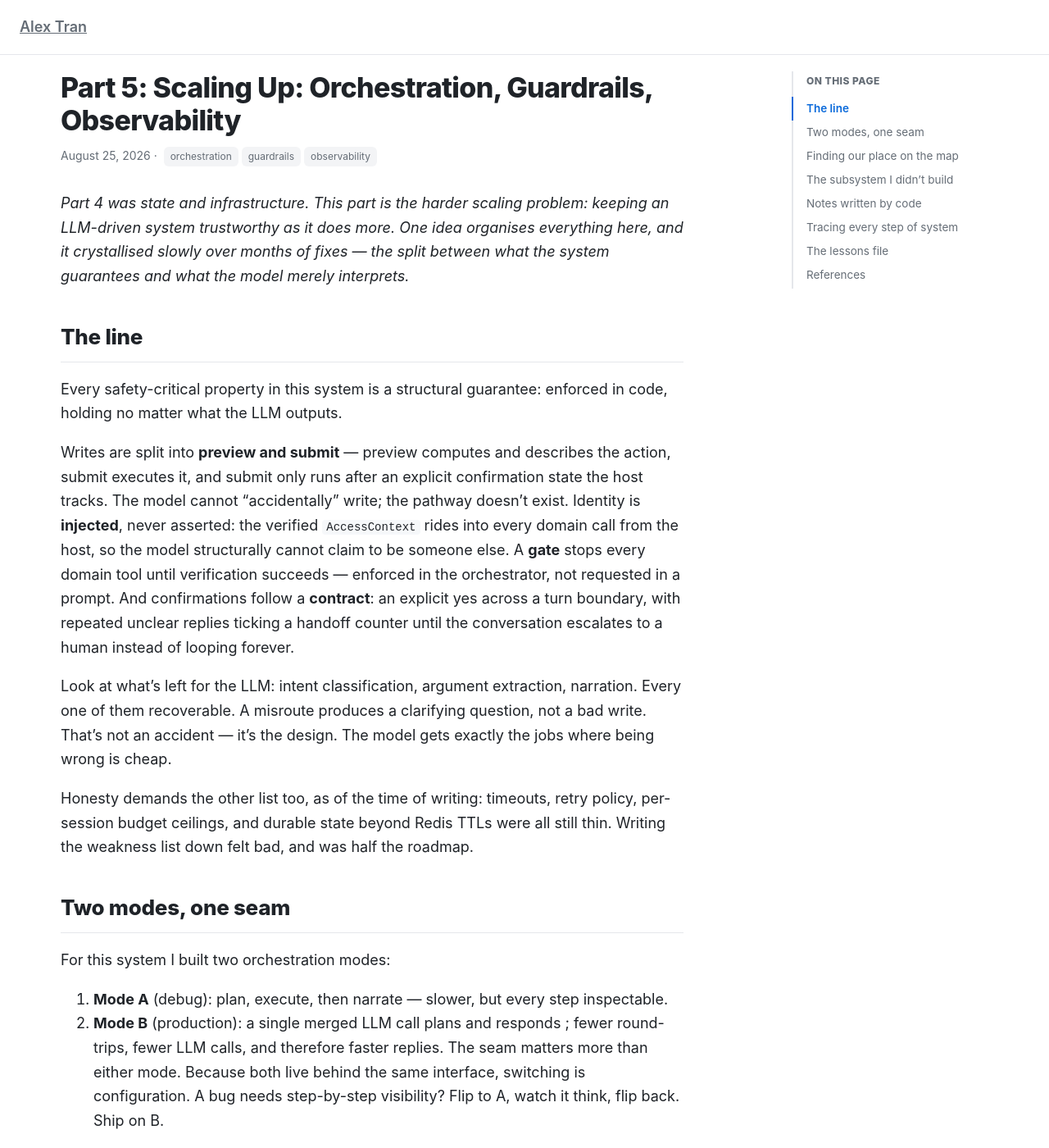
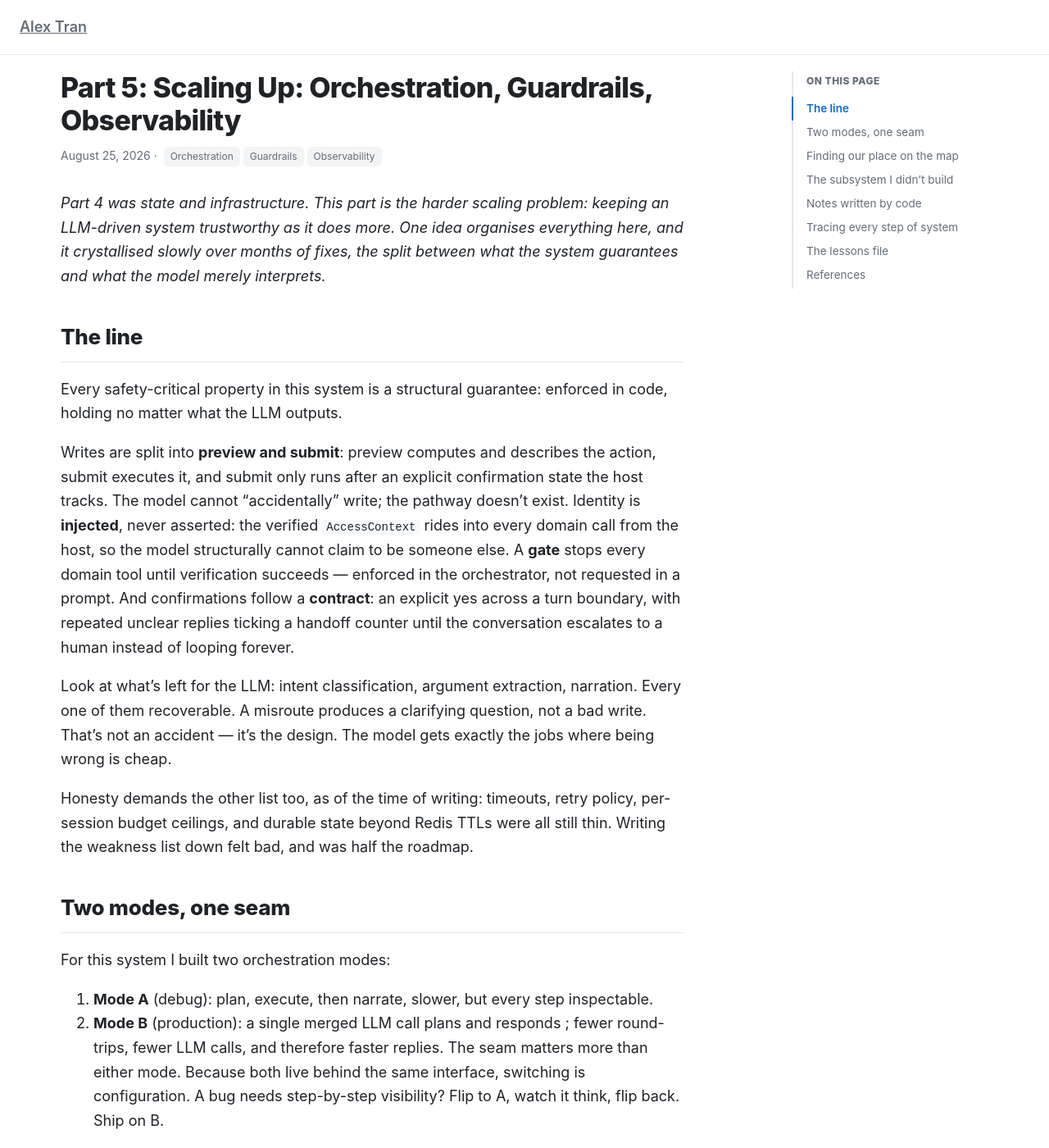
Before and after one commit to tungnhitran/tungnhitran.github.io, a Jekyll site: the page built from _posts/2026-08-25-scaling-orchestration-and-guardrails.md, in a window 1280 px wide and 1400 px high. Shown: the whole window at 82% size. Built offline with Jekyll 4.4.1, drawn with Linux system fonts in a browser that asks for light colours.

```diff
--- a/_posts/2026-08-25-scaling-orchestration-and-guardrails.md
+++ b/_posts/2026-08-25-scaling-orchestration-and-guardrails.md
@@ -3,17 +3,17 @@ layout: post
 title: "Part 5: Scaling Up: Orchestration, Guardrails, Observability"
 date: 2026-08-25 09:00:00 +1000
 series: "Building an Agentic AI Support System for a Healthcare Provider"
-tags: [orchestration, guardrails, observability]
+tags: [Orchestration, Guardrails, Observability]
 ---
 
 
-*Part 4 was state and infrastructure. This part is the harder scaling problem: keeping an LLM-driven system trustworthy as it does more. One idea organises everything here, and it crystallised slowly over months of fixes — the split between what the system guarantees and what the model merely interprets.*
+*Part 4 was state and infrastructure. This part is the harder scaling problem: keeping an LLM-driven system trustworthy as it does more. One idea organises everything here, and it crystallised slowly over months of fixes, the split between what the system guarantees and what the model merely interprets.*
 
 ## The line
 
 Every safety-critical property in this system is a structural guarantee: enforced in code, holding no matter what the LLM outputs.
 
-Writes are split into **preview and submit** — preview computes and describes the action, submit executes it, and submit only runs after an explicit confirmation state the host tracks. The model cannot "accidentally" write; the pathway doesn't exist. Identity is **injected**, never asserted: the verified `AccessContext` rides into every domain call from the host, so the model structurally cannot claim to be someone else. A **gate** stops every domain tool until verification succeeds — enforced in the orchestrator, not requested in a prompt. And confirmations follow a **contract**: an explicit yes across a turn boundary, with repeated unclear replies ticking a handoff counter until the conversation escalates to a human instead of looping forever.
+Writes are split into **preview and submit**: preview computes and describes the action, submit executes it, and submit only runs after an explicit confirmation state the host tracks. The model cannot "accidentally" write; the pathway doesn't exist. Identity is **injected**, never asserted: the verified `AccessContext` rides into every domain call from the host, so the model structurally cannot claim to be someone else. A **gate** stops every domain tool until verification succeeds — enforced in the orchestrator, not requested in a prompt. And confirmations follow a **contract**: an explicit yes across a turn boundary, with repeated unclear replies ticking a handoff counter until the conversation escalates to a human instead of looping forever.
 
 Look at what's left for the LLM: intent classification, argument extraction, narration. Every one of them recoverable. A misroute produces a clarifying question, not a bad write. That's not an accident — it's the design. The model gets exactly the jobs where being wrong is cheap.
 
@@ -23,7 +23,7 @@ Honesty demands the other list too, as of the time of writing: timeouts, retry p
 
 For this system I built two orchestration modes:
 
-1. **Mode A** (debug): plan, execute, then narrate — slower, but every step inspectable.
+1. **Mode A** (debug): plan, execute, then narrate, slower, but every step inspectable.
 2. **Mode B** (production): a single merged LLM call plans and responds ; fewer round-trips, fewer LLM calls, and therefore faster replies.
 The seam matters more than either mode. Because both live behind the same interface, switching is configuration. A bug needs step-by-step visibility? Flip to A, watch it think, flip back. Ship on B.
 
```
